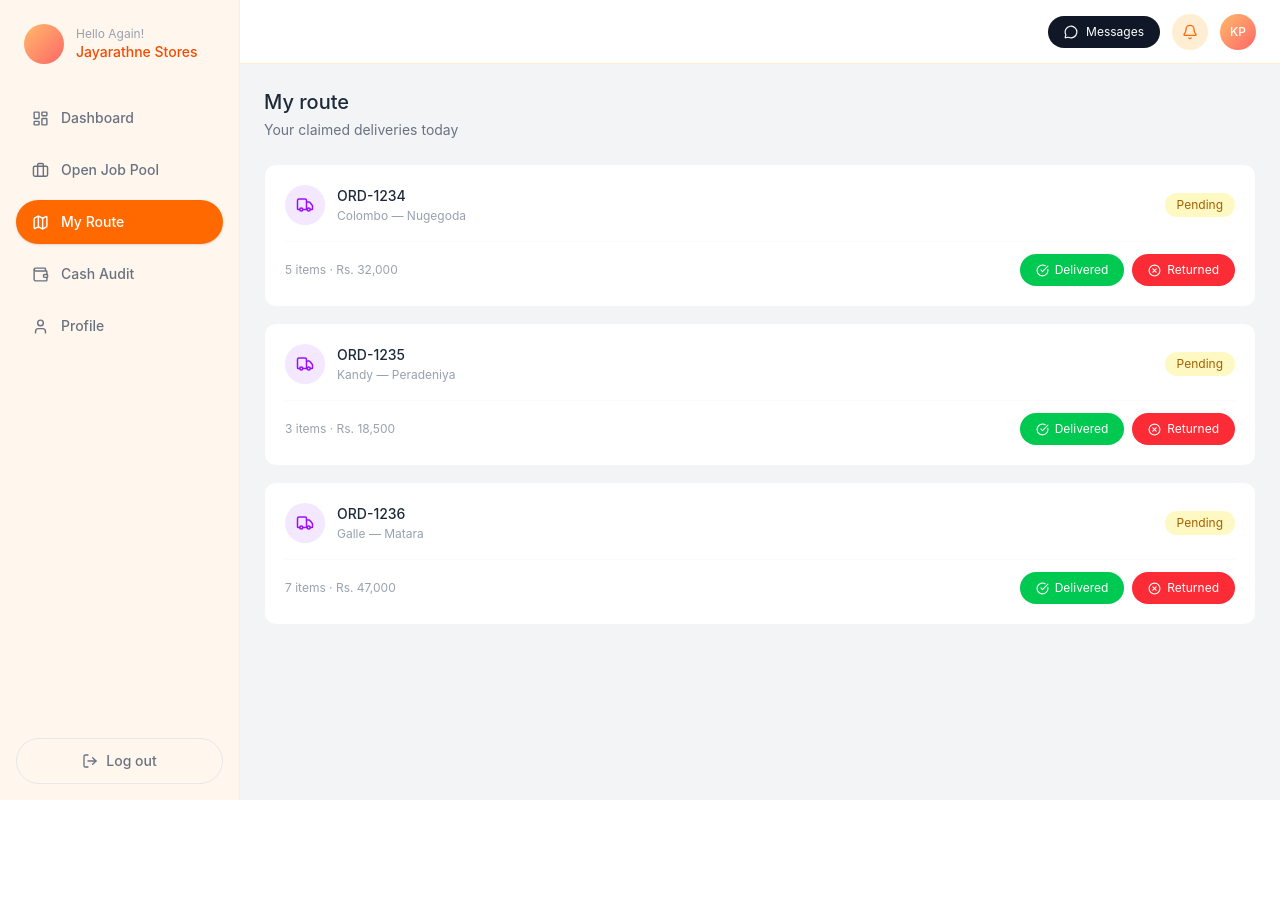
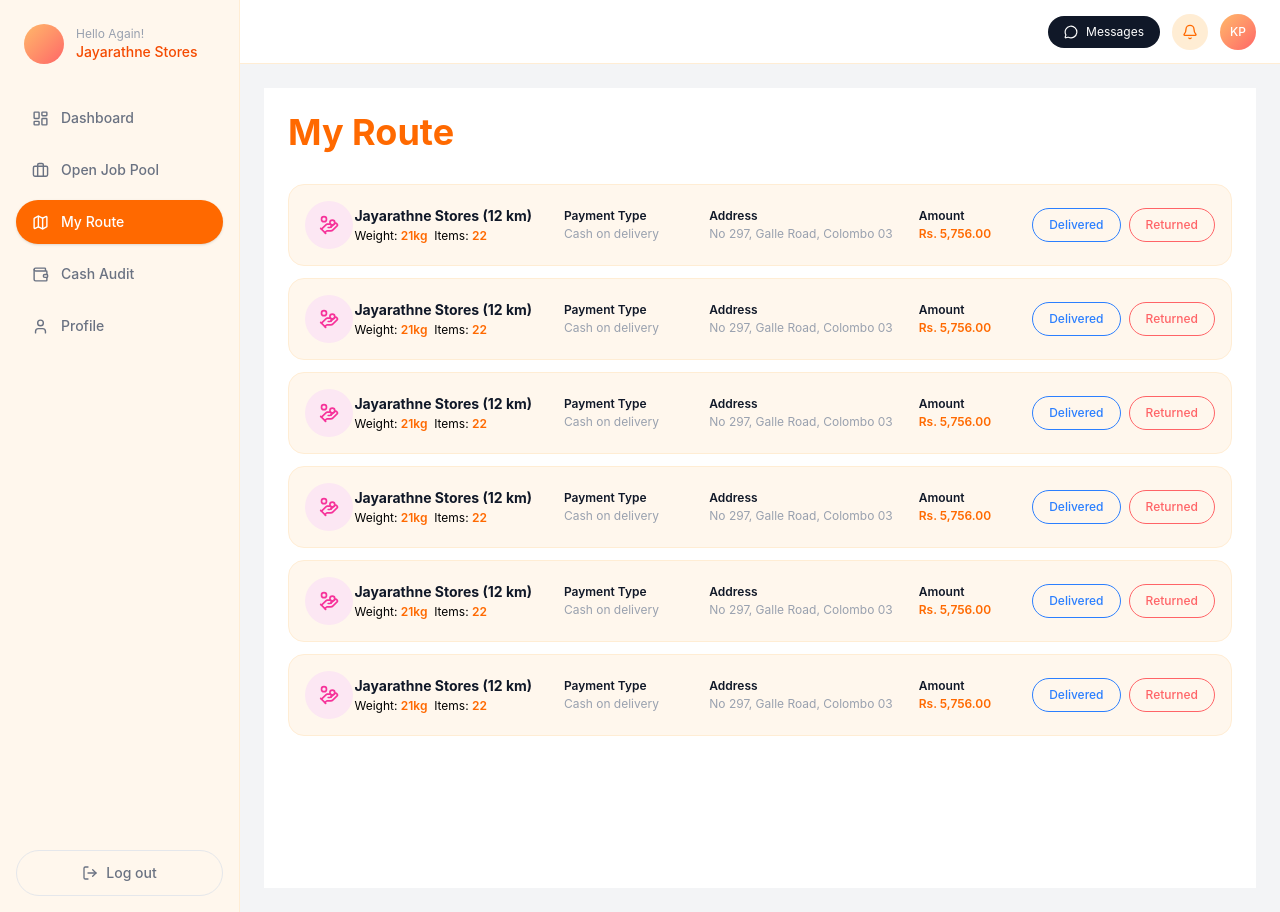
Before and after one commit to AsanJayarathne/fmcg-vendora, a React (Vite) app in the folder driver-frontend/: page /myroute in a window 1280 px wide. Before the commit the page ends 800 px from the top, so only its background shows below. Built offline with nearby package versions, Linux system fonts and the light colour scheme.

Commit message:
Update My Route page with Figma design and reusable JobCard component

```diff
--- /dev/null
+++ b/driver-frontend/src/components/RouteCard.jsx
@@ -0,0 +1,71 @@
+import { HandCoins } from 'lucide-react';
+
+function RouteCard({ store, distance, weight, items, paymentType, address, amount, status, onDeliver, onReturn }) {
+  return (
+    <div className="flex items-center justify-between p-4 rounded-2xl bg-orange-50 border border-orange-100">
+
+      {/* Avatar */}
+      <div className="w-12 h-12 rounded-full bg-pink-100 flex items-center justify-center flex-shrink-0">
+        <HandCoins size={20} className="text-pink-500" />
+      </div>
+
+      {/* Store + Weight */}
+      <div className="w-52">
+        <div className="text-sm font-bold text-gray-900">
+          {store} <span className="font-bold">({distance})</span>
+        </div>
+        <div className="text-xs mt-0.5">
+          Weight: <span className="text-orange-500 font-semibold">{weight}</span>
+          &nbsp; Items: <span className="text-orange-500 font-semibold">{items}</span>
+        </div>
+      </div>
+
+      {/* Payment Type */}
+      <div className="w-36">
+        <div className="text-xs font-semibold text-gray-900 mb-0.5">Payment Type</div>
+        <div className="text-xs text-gray-400">{paymentType}</div>
+      </div>
+
+      {/* Address */}
+      <div className="w-52">
+        <div className="text-xs font-semibold text-gray-900 mb-0.5">Address</div>
+        <div className="text-xs text-gray-400">{address}</div>
+      </div>
+
+      {/* Amount */}
+      <div className="w-28">
+        <div className="text-xs font-semibold text-gray-900 mb-0.5">Amount</div>
+        <div className="text-xs text-orange-500 font-semibold">{amount}</div>
+      </div>
+
+      {/* Action Buttons */}
+      {status === 'Pending' ? (
+        <div className="flex items-center gap-2">
+          <button
+            onClick={onDeliver}
+            className="text-xs px-4 py-2 rounded-full border border-blue-500 text-blue-500 hover:bg-blue-50 transition-all font-medium"
+          >
+            Delivered
+          </button>
+          <button
+            onClick={onReturn}
+            className="text-xs px-4 py-2 rounded-full border border-red-400 text-red-400 hover:bg-red-50 transition-all font-medium"
+          >
+            Returned
+          </button>
+        </div>
+      ) : (
+        <span className={`text-xs px-4 py-2 rounded-full border font-medium ${
+          status === 'Delivered'
+            ? 'border-blue-500 text-blue-500'
+            : 'border-red-400 text-red-400'
+        }`}>
+          {status}
+        </span>
+      )}
+
+    </div>
+  );
+}
+
+export default RouteCard;
--- a/driver-frontend/src/pages/MyRoute.jsx
+++ b/driver-frontend/src/pages/MyRoute.jsx
@@ -1,12 +1,14 @@
 import { useState } from 'react';
-import { Truck, CheckCircle, XCircle } from 'lucide-react';
-import StatusBadge from '../components/StatusBadge';
+import RouteCard from '../components/RouteCard';
 
 function MyRoute() {
   const [routes, setRoutes] = useState([
-    { id: 1, orderId: 'ORD-1234', route: 'Colombo — Nugegoda', items: 5, amount: 'Rs. 32,000', status: 'Pending' },
-    { id: 2, orderId: 'ORD-1235', route: 'Kandy — Peradeniya', items: 3, amount: 'Rs. 18,500', status: 'Pending' },
-    { id: 3, orderId: 'ORD-1236', route: 'Galle — Matara', items: 7, amount: 'Rs. 47,000', status: 'Pending' },
+    { id: 1, store: 'Jayarathne Stores', distance: '12 km', weight: '21kg', items: '22', paymentType: 'Cash on delivery', address: 'No 297, Galle Road, Colombo 03', amount: 'Rs. 5,756.00', status: 'Pending' },
+    { id: 2, store: 'Jayarathne Stores', distance: '12 km', weight: '21kg', items: '22', paymentType: 'Cash on delivery', address: 'No 297, Galle Road, Colombo 03', amount: 'Rs. 5,756.00', status: 'Pending' },
+    { id: 3, store: 'Jayarathne Stores', distance: '12 km', weight: '21kg', items: '22', paymentType: 'Cash on delivery', address: 'No 297, Galle Road, Colombo 03', amount: 'Rs. 5,756.00', status: 'Pending' },
+    { id: 4, store: 'Jayarathne Stores', distance: '12 km', weight: '21kg', items: '22', paymentType: 'Cash on delivery', address: 'No 297, Galle Road, Colombo 03', amount: 'Rs. 5,756.00', status: 'Pending' },
+    { id: 5, store: 'Jayarathne Stores', distance: '12 km', weight: '21kg', items: '22', paymentType: 'Cash on delivery', address: 'No 297, Galle Road, Colombo 03', amount: 'Rs. 5,756.00', status: 'Pending' },
+    { id: 6, store: 'Jayarathne Stores', distance: '12 km', weight: '21kg', items: '22', paymentType: 'Cash on delivery', address: 'No 297, Galle Road, Colombo 03', amount: 'Rs. 5,756.00', status: 'Pending' },
   ]);
 
   const updateStatus = (id, newStatus) => {
@@ -15,72 +17,33 @@ function MyRoute() {
     ));
   };
 
+  return (
+    <div className="bg-white min-h-screen p-6">
 
-  return (
-    <div>
-      {/* Header */}
-      <div className="mb-6">
-        <h2 className="text-xl font-medium text-gray-800">My route</h2>
-        <p className="text-sm text-gray-500 mt-1">Your claimed deliveries today</p>
+      {/* Title */}
+      <div className="mb-8">
+        <h2 className="text-4xl font-bold text-orange-500">My Route</h2>
       </div>
 
       {/* Route Cards */}
-      <div className="flex flex-col gap-4">
+      <div className="flex flex-col gap-3">
         {routes.map((route) => (
-          <div
+          <RouteCard
             key={route.id}
-            className="bg-white rounded-xl border border-gray-100 p-5"
-          >
-            <div className="flex items-center justify-between mb-4">
-              <div className="flex items-center gap-3">
-                <div className="w-10 h-10 rounded-full bg-purple-100 flex items-center justify-center">
-                  <Truck size={18} className="text-purple-600" />
-                </div>
-                <div>
-                  <div className="text-sm font-medium text-gray-800">{route.orderId}</div>
-                  <div className="text-xs text-gray-400 mt-0.5">{route.route}</div>
-                </div>
-              </div>
-              <StatusBadge status={route.status} />
-            </div>
-
-            <div className="flex items-center justify-between pt-3 border-t border-gray-50">
-              <div className="text-xs text-gray-400">
-                {route.items} items · {route.amount}
-              </div>
-
-              {route.status === 'Pending' && (
-                <div className="flex items-center gap-2">
-                 <button
-                    onClick={() => updateStatus(route.id, 'Delivered')}
-                    className="text-xs px-4 py-2 rounded-full bg-green-500 text-white hover:bg-green-600 transition-all flex items-center gap-1.5"
-                  >
-                    <CheckCircle size={13} /> Delivered
-                  </button>
-                  <button
-                    onClick={() => updateStatus(route.id, 'Returned')}
-                    className="text-xs px-4 py-2 rounded-full bg-red-500 text-white hover:bg-red-600 transition-all flex items-center gap-1.5"
-                  >
-                    <XCircle size={13} /> Returned
-                  </button>
-                </div>
-              )}
-
-              {route.status === 'Delivered' && (
-                <div className="text-xs text-green-600 font-medium flex items-center gap-1.5">
-                  <CheckCircle size={13} /> Delivery completed
-                </div>
-              )}
-
-              {route.status === 'Returned' && (
-                <div className="text-xs text-red-500 font-medium flex items-center gap-1.5">
-                  <XCircle size={13} /> Order returned
-                </div>
-              )}
-            </div>
-          </div>
+            store={route.store}
+            distance={route.distance}
+            weight={route.weight}
+            items={route.items}
+            paymentType={route.paymentType}
+            address={route.address}
+            amount={route.amount}
+            status={route.status}
+            onDeliver={() => updateStatus(route.id, 'Delivered')}
+            onReturn={() => updateStatus(route.id, 'Returned')}
+          />
         ))}
       </div>
+
     </div>
   );
 }
```
